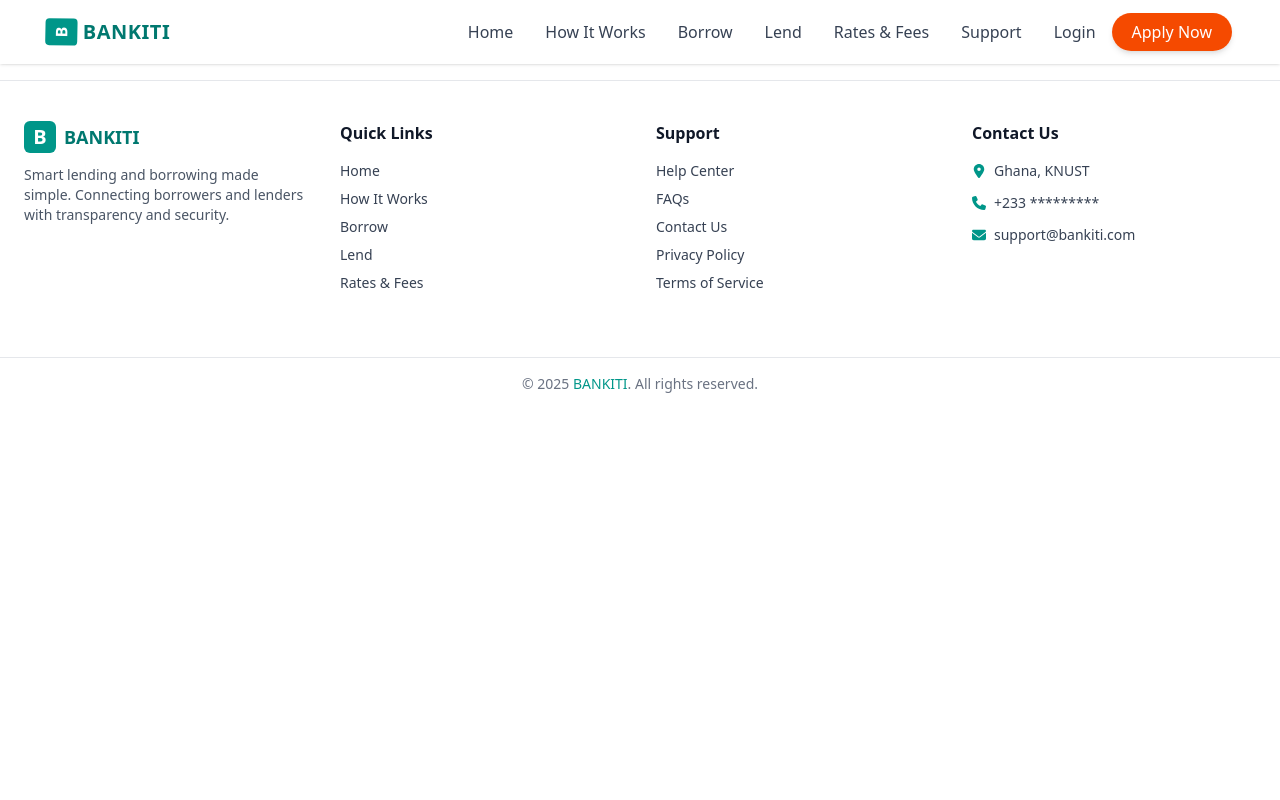
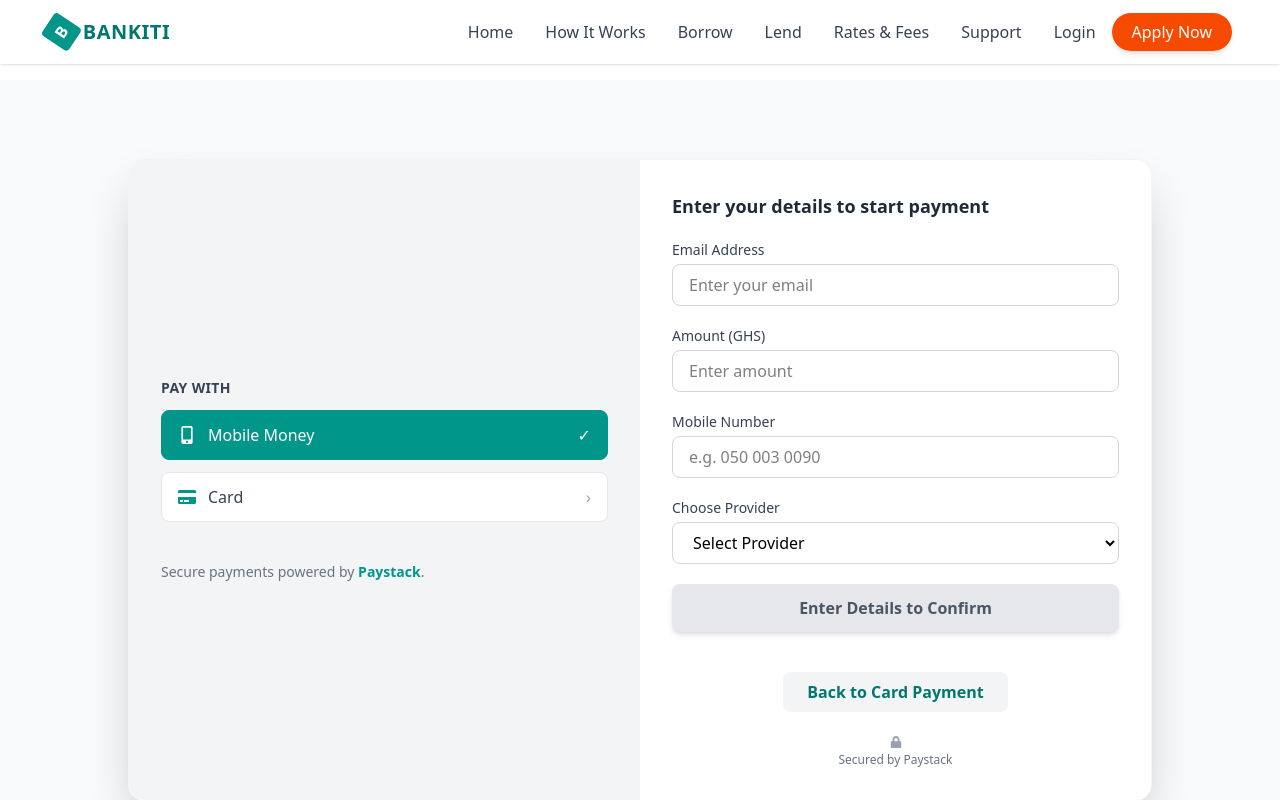
Before and after one commit to BANKITI/Finance-app-frontend-, a React (Vite) app in the folder finance-app/: page /mobilepayment in a window 1280 px wide. Shown: the top 800 px of the page. Built offline with nearby package versions, Linux system fonts and the light colour scheme.

Commit message:
first commit

```diff
--- a/finance-app/src/App.tsx
+++ b/finance-app/src/App.tsx
@@ -19,7 +19,8 @@ import Application from "./pages/Application";
 import Policy from "./pages/Policy";
 import Borrowdash from "./pages/Borrowdash";
 import Lenderdash from "./pages/Lenderdash";
-import Cardpayment from "./pages/CardPayment";
+import Cardpayment from "./pages/Cardpayment";
+import Mobilepayment from "./pages/Mobilepayment";
 function App() {
   return (
     <Router>
@@ -44,6 +45,8 @@ function App() {
           <Route path="/borrowdash" element={<Borrowdash/>}/>
           <Route path="/lenderdash" element={<Lenderdash/>}/>
           <Route path="/cardpayment" element={<Cardpayment/>}/>
+          <Route path="/mobilepayment"
+          element={<Mobilepayment/>}/>
         </Routes>
       </div>
       <Footer/>
--- a/finance-app/src/pages/Borrowdash.tsx
+++ b/finance-app/src/pages/Borrowdash.tsx
@@ -19,13 +19,21 @@ const Borrowdash: React.FC = () => {
             Borrower Dashboard
           </h1>
 
+          {/* NAV BUTTONS */}
           <div className="flex gap-3">
-            <button className="px-4 py-2 bg-teal-600 text-white text-sm font-semibold rounded-lg shadow hover:bg-teal-700 transition">
+            <Link
+              to="/borrowdash"
+              className="px-4 py-2 bg-indigo-600 text-white text-sm font-semibold rounded-lg shadow hover:bg-indigo-700 transition-all duration-200"
+            >
               Borrower
-            </button>
-            <button className="px-4 py-2 border border-gray-300 text-sm font-medium rounded-lg hover:bg-gray-100 transition">
+            </Link>
+
+            <Link
+              to="/lenderdash"
+              className="px-4 py-2 border border-gray-300 text-sm font-medium rounded-lg hover:bg-gray-100 transition-all duration-200"
+            >
               Lender
-            </button>
+            </Link>
           </div>
         </header>
 
@@ -84,7 +92,7 @@ const Borrowdash: React.FC = () => {
               Active Loans
             </h3>
             <Link
-              to="/apply-loan"
+              to="/apply"
               className="inline-flex items-center gap-2 bg-indigo-600 hover:bg-indigo-700 text-white text-sm font-medium px-4 py-2 rounded-lg shadow"
             >
               <FaPlusCircle /> Apply For New Loan
@@ -247,7 +255,7 @@ const PaymentRow: React.FC<PaymentRowProps> = ({ title, date, amount }) => (
     <div className="text-right">
       <p className="font-semibold text-gray-800">{amount}</p>
       <Link
-        to="/paystack-form"
+        to="/cardpayment"
         className="text-indigo-600 hover:underline text-sm font-medium"
       >
         Pay Now
--- a/finance-app/src/pages/Cardpayment.tsx
+++ b/finance-app/src/pages/Cardpayment.tsx
@@ -1,8 +1,8 @@
 import React, { useState, useEffect } from "react";
-import { Link } from "react-router-dom";
+import {  useNavigate } from "react-router-dom";
 import { FaCreditCard, FaMobileAlt, FaLock } from "react-icons/fa";
 
-const Cardpayment: React.FC = () => {
+const CardPayment: React.FC = () => {
   const [email, setEmail] = useState("");
   const [amount, setAmount] = useState<number>(0);
   const [cardNumber, setCardNumber] = useState("");
@@ -11,7 +11,9 @@ const Cardpayment: React.FC = () => {
   const [isValid, setIsValid] = useState(false);
   const [error, setError] = useState("");
 
-  // Validate form input before enabling Pay button
+  const navigate = useNavigate();
+
+  // ✅ Validate form before enabling payment
   useEffect(() => {
     const valid =
       email.includes("@") &&
@@ -32,21 +34,22 @@ const Cardpayment: React.FC = () => {
     }
 
     alert(`Processing payment of GHS ${amount.toFixed(2)} for ${email}`);
-    // 🔗 Integrate Paystack API or redirect here
+    // 🔗 Integrate Paystack API or redirect logic here
   };
 
   return (
     <div className="min-h-screen flex flex-col items-center justify-center bg-gray-50 px-4 py-10">
       <div className="w-full max-w-4xl bg-white shadow-xl rounded-2xl overflow-hidden grid md:grid-cols-2 border border-gray-100">
-        {/* Left: Payment Method Switcher */}
+        {/* 🟩 Left: Payment Method Switcher */}
         <div className="bg-gray-100 p-8 flex flex-col justify-center">
           <h2 className="text-sm font-semibold text-gray-700 uppercase mb-3 tracking-wide">
             Pay With
           </h2>
 
           <div className="space-y-3">
-            <Link
-              to="/mobile-money"
+            {/* Mobile Money Option */}
+            <button
+              onClick={() => navigate("/mobilepayment")}
               className="flex items-center justify-between w-full bg-white hover:bg-teal-50 border border-gray-200 rounded-lg px-4 py-3 transition-all"
             >
               <div className="flex items-center gap-3">
@@ -54,8 +57,9 @@ const Cardpayment: React.FC = () => {
                 <span className="font-medium text-gray-700">Mobile Money</span>
               </div>
               <span className="text-gray-400">›</span>
-            </Link>
+            </button>
 
+            {/* Card Option (Active) */}
             <div className="flex items-center justify-between w-full bg-teal-600 text-white border border-teal-600 rounded-lg px-4 py-3">
               <div className="flex items-center gap-3">
                 <FaCreditCard className="text-white text-lg" />
@@ -71,7 +75,7 @@ const Cardpayment: React.FC = () => {
           </p>
         </div>
 
-        {/* Right: Card Payment Form */}
+        {/* 🟦 Right: Card Payment Form */}
         <div className="p-8">
           <h2 className="text-xl font-semibold text-gray-800 mb-4">
             Enter your card details to pay
@@ -156,7 +160,7 @@ const Cardpayment: React.FC = () => {
               </div>
             </div>
 
-            {/* Validation Error */}
+            {/* Error Message */}
             {error && (
               <p className="text-red-600 text-sm font-medium">{error}</p>
             )}
@@ -174,7 +178,7 @@ const Cardpayment: React.FC = () => {
             </button>
           </form>
 
-          {/* Secure Section */}
+          {/* Security Notice */}
           <div className="mt-6 text-center text-xs text-gray-500 flex flex-col items-center gap-1">
             <FaLock className="text-gray-400" />
             <p>Secured by Paystack</p>
@@ -185,4 +189,4 @@ const Cardpayment: React.FC = () => {
   );
 };
 
-export default Cardpayment;
+export default CardPayment;
--- a/finance-app/src/pages/Lenderdash.tsx
+++ b/finance-app/src/pages/Lenderdash.tsx
@@ -5,9 +5,7 @@ import {
   FaMoneyBillWave,
   FaChartLine,
   FaRegCheckCircle,
-  // FaPlusCircle,
   FaArrowUp,
-  // FaArrowDown,
 } from "react-icons/fa";
 
 const Lenderdash: React.FC = () => {
@@ -21,12 +19,21 @@ const Lenderdash: React.FC = () => {
           </h1>
 
           <div className="flex gap-3">
-            <button className="px-4 py-2 border border-gray-300 text-sm font-medium rounded-lg hover:bg-gray-100 transition">
+            {/* ✅ Borrower Button -> Navigates to Borrower Dashboard */}
+            <Link
+              to="/borrowdash"
+              className="px-4 py-2 border border-gray-300 text-sm font-medium rounded-lg hover:bg-gray-100 transition"
+            >
               Borrower
-            </button>
-            <button className="px-4 py-2 bg-teal-600 text-white text-sm font-semibold rounded-lg shadow hover:bg-teal-700 transition">
+            </Link>
+
+            {/* ✅ Lender Button (Active) */}
+            <Link
+              to="/lenderdash"
+              className="px-4 py-2 bg-teal-600 text-white text-sm font-semibold rounded-lg shadow hover:bg-teal-700 transition"
+            >
               Lender
-            </button>
+            </Link>
           </div>
         </header>
 
@@ -92,7 +99,7 @@ const Lenderdash: React.FC = () => {
               </h4>
               <p className="text-2xl font-bold text-gray-900">$12,450</p>
               <Link
-                to="/paystack-form"
+                to="/cardpayment"
                 className="inline-block mt-2 bg-indigo-600 hover:bg-indigo-700 text-white text-sm font-medium px-4 py-2 rounded-lg transition"
               >
                 + Add Funds
@@ -119,7 +126,7 @@ const Lenderdash: React.FC = () => {
               Active Investments
             </h3>
             <Link
-              to="/borrower-dashboard"
+              to="/borrowerdash"
               className="inline-flex items-center gap-2 bg-indigo-600 hover:bg-indigo-700 text-white text-sm font-medium px-4 py-2 rounded-lg shadow"
             >
               <FaChartLine /> Browse Opportunities
@@ -275,7 +282,7 @@ const NewOpportunity: React.FC<NewOpportunityProps> = ({
       </p>
     </div>
     <Link
-      to="/paystack-form"
+      to="/cardpayment"
       className="px-4 py-1.5 bg-indigo-600 hover:bg-indigo-700 text-white text-xs font-medium rounded-lg transition"
     >
       Invest
--- /dev/null
+++ b/finance-app/src/pages/Mobilepayment.tsx
@@ -0,0 +1,181 @@
+import React, { useState, useEffect } from "react";
+import { Link } from "react-router-dom";
+import { FaMobileAlt, FaCreditCard, FaLock } from "react-icons/fa";
+
+const Mobilepayment: React.FC = () => {
+  // ✅ Blank initial states
+  const [email, setEmail] = useState<string>("");
+  const [amount, setAmount] = useState<number | string>("");
+  const [mobileNumber, setMobileNumber] = useState<string>("");
+  const [provider, setProvider] = useState<string>("");
+  const [isValid, setIsValid] = useState<boolean>(false);
+  const [error, setError] = useState<string>("");
+
+  // ✅ Validate form inputs dynamically
+  useEffect(() => {
+    const valid =
+      mobileNumber.length >= 10 &&
+      (provider === "MTN" || provider === "Vodafone" || provider === "AirtelTigo") &&
+      email.includes("@") &&
+      amount !== "";
+    setIsValid(valid);
+    if (valid) setError("");
+  }, [mobileNumber, provider, email, amount]);
+
+  const handleSubmit = (e: React.FormEvent) => {
+    e.preventDefault();
+    if (!isValid) {
+      setError("Please fill in all fields correctly before proceeding.");
+      return;
+    }
+
+    alert(`Processing ${provider} Mobile Money payment of GHS ${amount}`);
+    // 🔗 Integrate Paystack Mobile Money logic here
+  };
+
+  return (
+    <div className="min-h-screen flex flex-col items-center justify-center bg-gray-50 px-4 py-10">
+      <div className="w-full max-w-5xl bg-white shadow-2xl rounded-2xl overflow-hidden grid md:grid-cols-2 border border-gray-100">
+        {/* ✅ Left Section - Payment Options */}
+        <div className="bg-gray-100 p-8 flex flex-col justify-center">
+          <h2 className="text-sm font-semibold text-gray-700 uppercase mb-3 tracking-wide">
+            Pay With
+          </h2>
+
+          <div className="space-y-3">
+            {/* Active Option: Mobile Money */}
+            <div className="flex items-center justify-between w-full bg-teal-600 text-white border border-teal-600 rounded-lg px-4 py-3">
+              <div className="flex items-center gap-3">
+                <FaMobileAlt className="text-white text-lg" />
+                <span className="font-medium">Mobile Money</span>
+              </div>
+              <span>✓</span>
+            </div>
+
+            {/* Inactive Option: Card */}
+            <Link
+              to="/cardpayment"
+              className="flex items-center justify-between w-full bg-white hover:bg-teal-50 border border-gray-200 rounded-lg px-4 py-3 transition-all"
+            >
+              <div className="flex items-center gap-3">
+                <FaCreditCard className="text-teal-600 text-lg" />
+                <span className="font-medium text-gray-700">Card</span>
+              </div>
+              <span className="text-gray-400">›</span>
+            </Link>
+          </div>
+
+          <p className="mt-10 text-sm text-gray-500">
+            Secure payments powered by{" "}
+            <span className="text-teal-600 font-semibold">Paystack</span>.
+          </p>
+        </div>
+
+        {/* ✅ Right Section - Mobile Money Form */}
+        <div className="p-8">
+          <h2 className="text-lg font-semibold text-gray-800 mb-5 text-center md:text-left">
+            Enter your details to start payment
+          </h2>
+
+          <form onSubmit={handleSubmit} className="space-y-5">
+            {/* Email Input */}
+            <div>
+              <label className="text-sm font-medium text-gray-700 mb-1 block">
+                Email Address
+              </label>
+              <input
+                type="email"
+                placeholder="Enter your email"
+                value={email}
+                onChange={(e) => setEmail(e.target.value)}
+                className="w-full border border-gray-300 rounded-lg px-4 py-2 focus:ring-2 focus:ring-teal-500 outline-none"
+                required
+              />
+            </div>
+
+            {/* Amount Input */}
+            <div>
+              <label className="text-sm font-medium text-gray-700 mb-1 block">
+                Amount (GHS)
+              </label>
+              <input
+                type="number"
+                placeholder="Enter amount"
+                value={amount}
+                onChange={(e) => setAmount(e.target.value)}
+                className="w-full border border-gray-300 rounded-lg px-4 py-2 focus:ring-2 focus:ring-teal-500 outline-none"
+                required
+              />
+            </div>
+
+            {/* Mobile Number */}
+            <div>
+              <label className="text-sm font-medium text-gray-700 mb-1 block">
+                Mobile Number
+              </label>
+              <input
+                type="tel"
+                placeholder="e.g. 050 003 0090"
+                value={mobileNumber}
+                onChange={(e) => setMobileNumber(e.target.value)}
+                className="w-full border border-gray-300 rounded-lg px-4 py-2 focus:ring-2 focus:ring-teal-500 outline-none"
+                required
+              />
+            </div>
+
+            {/* Provider */}
+            <div>
+              <label className="text-sm font-medium text-gray-700 mb-1 block">
+                Choose Provider
+              </label>
+              <select
+                value={provider}
+                onChange={(e) => setProvider(e.target.value)}
+                className="w-full border border-gray-300 rounded-lg px-4 py-2 focus:ring-2 focus:ring-teal-500 outline-none"
+                required
+              >
+                <option value="">Select Provider</option>
+                <option value="MTN">MTN</option>
+                <option value="Vodafone">Vodafone</option>
+                <option value="AirtelTigo">AirtelTigo</option>
+              </select>
+            </div>
+
+            {/* Error Message */}
+            {error && <p className="text-red-600 text-sm font-medium">{error}</p>}
+
+            {/* Submit Button */}
+            <button
+              type="submit"
+              className={`w-full py-3 rounded-lg font-semibold text-base shadow-md transition-all duration-200 ${
+                isValid
+                  ? "bg-teal-600 hover:bg-teal-700 text-white"
+                  : "bg-gray-200 hover:bg-gray-300 text-gray-600"
+              }`}
+            >
+              {isValid ? "Confirm Payment" : "Enter Details to Confirm"}
+            </button>
+          </form>
+
+          {/* ✅ Back to Card Payment Button */}
+          <div className="mt-6 text-center">
+            <Link
+              to="/cardpayment"
+              className="inline-block mt-4 bg-gray-100 hover:bg-gray-200 text-teal-700 font-semibold px-6 py-2 rounded-lg transition"
+            >
+              Back to Card Payment
+            </Link>
+          </div>
+
+          {/* Secure Footer */}
+          <div className="mt-6 text-center text-xs text-gray-500 flex flex-col items-center gap-1">
+            <FaLock className="text-gray-400" />
+            <p>Secured by Paystack</p>
+          </div>
+        </div>
+      </div>
+    </div>
+  );
+};
+
+export default Mobilepayment;
--- a/finance-app/src/pages/Rate.tsx
+++ b/finance-app/src/pages/Rate.tsx
@@ -91,7 +91,7 @@ const Rate: React.FC = () => {
         {/* Go to Dashboard Button */}
         <div className="text-center mt-10">
           <Link
-            to="/borrower-dashboard"
+            to="/borrowdash"
             className="inline-block bg-white border border-teal-600 text-teal-700 font-semibold px-10 py-3 rounded-full shadow-md hover:bg-teal-50 transition duration-300"
           >
             Go to Dashboard
@@ -136,7 +136,7 @@ const Rate: React.FC = () => {
               <p className="text-sm text-gray-600 mb-4">{tier.returns}</p>
               <p className="text-sm text-gray-500 mb-6">{tier.desc}</p>
               <Link
-                to="/dashboard"
+                to="/lenderdash"
                 className="block bg-teal-600 hover:bg-teal-700 text-white font-semibold py-2 rounded-lg transition"
               >
                 Start Lending
```
